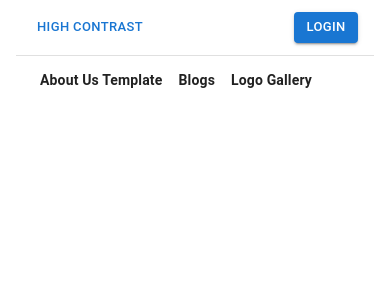
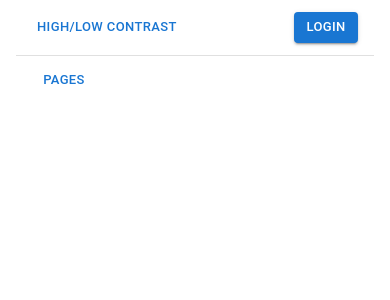
Before and after one commit to muhammedjavis/clenet-assignment, a React (Vite) app: page / in a window 390 px wide. Shown: the top 300 px of the page. Built offline with nearby package versions, Linux system fonts and the light colour scheme.

Commit message:
Added mobile responsive view

```diff
--- a/src/components/Header.jsx
+++ b/src/components/Header.jsx
@@ -1,13 +1,26 @@
 import PropTypes from 'prop-types';
 import Toolbar from '@mui/material/Toolbar';
 import Button from '@mui/material/Button';
-
+import { useMediaQuery } from '@mui/material';
+import Menu from '@mui/material/Menu';
+import MenuItem from '@mui/material/MenuItem';
 import Link from '@mui/material/Link';
 import { NavLink, useLocation } from 'react-router-dom';
+import { useState } from 'react';
 
 function Header({ sections }) {
   const activeColor = '#ADD8E6';
   const location = useLocation();
+  const isMobile = useMediaQuery('(max-width:600px)');
+  const [anchorEl, setAnchorEl] = useState(null);
+
+  const handleClick = (event) => {
+    setAnchorEl(event.currentTarget);
+  };
+
+  const handleClose = () => {
+    setAnchorEl(null);
+  };
 
   return (
     <>
@@ -19,21 +32,49 @@ function Header({ sections }) {
           justifyContent: 'space-between',
         }}
       >
-        <Button size='small'>High Contrast</Button>
-
-        <Button variant='contained' size='small'>
+        <Button size='small'>High/Low Contrast</Button>
+        <Button variant='contained' size='small' onClick={handleClick}>
           <NavLink
             to='/login'
-            style={{ textDecoration: 'none', color: 'white' }}
+            style={{ textDecoration: 'none', color: 'inherit' }}
           >
             Login
           </NavLink>
         </Button>
       </Toolbar>
       <Toolbar component='nav' variant='dense'>
-        {sections.map((section) => {
+        {isMobile ? (
+          <div>
+            <Button
+              aria-controls='nav-menu'
+              aria-haspopup='true'
+              onClick={handleClick}
+              size='small'
+            >
+              Pages
+            </Button>
+            <Menu
+              id='nav-menu'
+              anchorEl={anchorEl}
+              keepMounted
+              open={Boolean(anchorEl)}
+              onClose={handleClose}
+            >
+              {sections.map((section) => (
+                <NavLink
+                  key={section.title}
+                  to={section.url}
+                  style={{ textDecoration: 'none', color: 'inherit' }}
+                  onClick={handleClose}
+                >
+                  <MenuItem onClick={handleClose}>{section.title}</MenuItem>
+                </NavLink>
+              ))}
+            </Menu>
+          </div>
+        ) : (
+          sections.map((section) => {
             const isActive = location.pathname === section.url;
-
             return (
               <Link
                 color='inherit'
@@ -56,7 +97,8 @@ function Header({ sections }) {
                 {section.title}
               </Link>
             );
-        })}
+          })
+        )}
       </Toolbar>
     </>
   );
```
Lines whose indentation alone changed are shown as unchanged.
